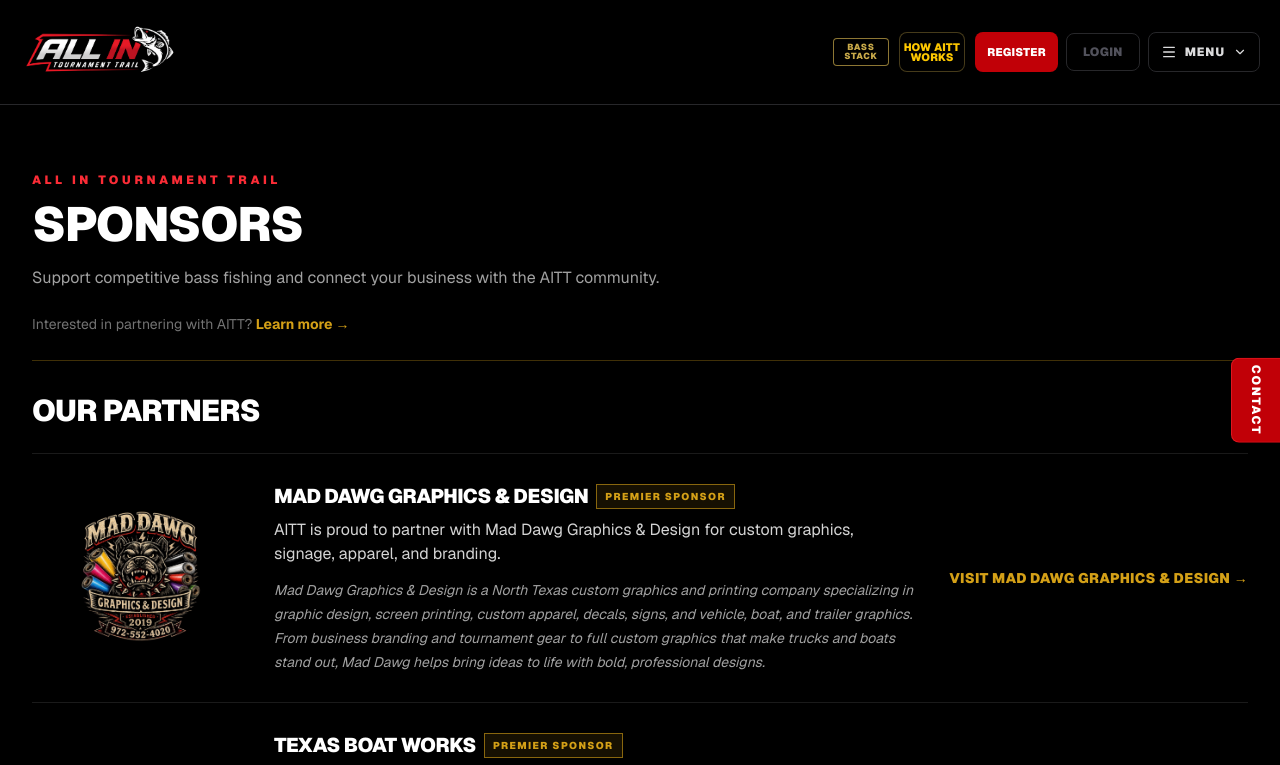
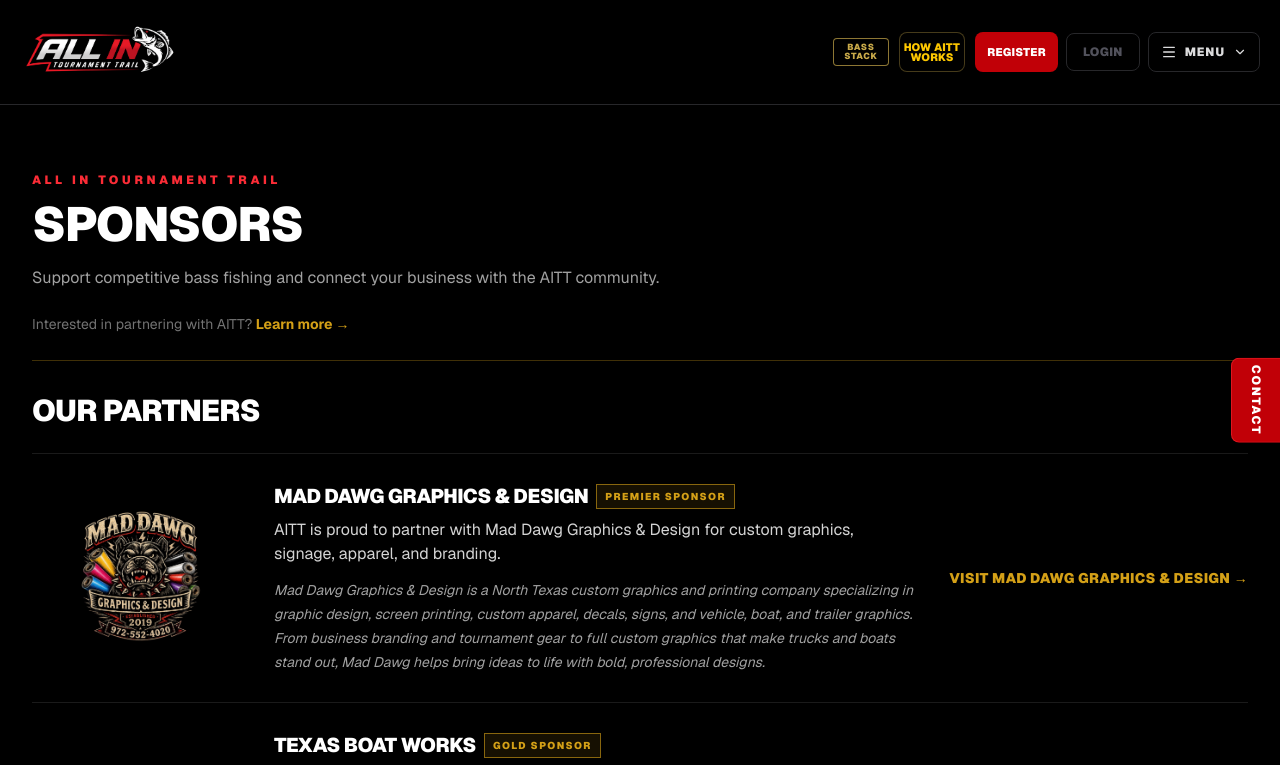
Before and after one commit to mikeshultz19/all-in-tournament-trail, a Next.js app: page /sponsors in a window 1280 px wide. Shown: the top 765 px of the page. Built offline with nearby package versions, Linux system fonts and the light colour scheme.

Commit message:
Update Tri-Lakes sponsor tier to Gold

```diff
--- a/app/sponsors/page.tsx
+++ b/app/sponsors/page.tsx
@@ -21,6 +21,7 @@ interface PublicSponsor {
   borderedLogo?: boolean;
   softenWhiteBackground?: boolean;
   premier?: boolean;
+  tierLabel?: string;
   partnershipIntro: string;
   description: string;
   details?: string[];
@@ -45,7 +46,7 @@ const publicSponsors: PublicSponsor[] = [
     name: "Texas Boat Works",
     logo: "/images/sponsors/texas-boat-works.png",
     logoFit: "contain",
-    premier: true,
+    tierLabel: "Gold Sponsor",
     partnershipIntro:
       "AITT is proud to partner with Texas Boat Works, a trusted resource for boat sales, financing, service, and parts.",
     description:
@@ -174,9 +175,9 @@ export default function SponsorsPage() {
                       <h3 className="text-xl font-black uppercase tracking-tight text-white">
                         {sponsor.name}
                       </h3>
-                      {sponsor.premier ? (
+                      {sponsor.premier || sponsor.tierLabel ? (
                         <span className="inline-flex border border-[#D4A017]/60 bg-[#D4A017]/10 px-2 py-1 text-[10px] font-black uppercase tracking-[0.14em] text-[#D4A017]">
-                          Premier Sponsor
+                          {sponsor.tierLabel ?? "Premier Sponsor"}
                         </span>
                       ) : null}
                     </div>
```
Also changed, not shown: 1 other file (tests, documents, lock files or other folders).
